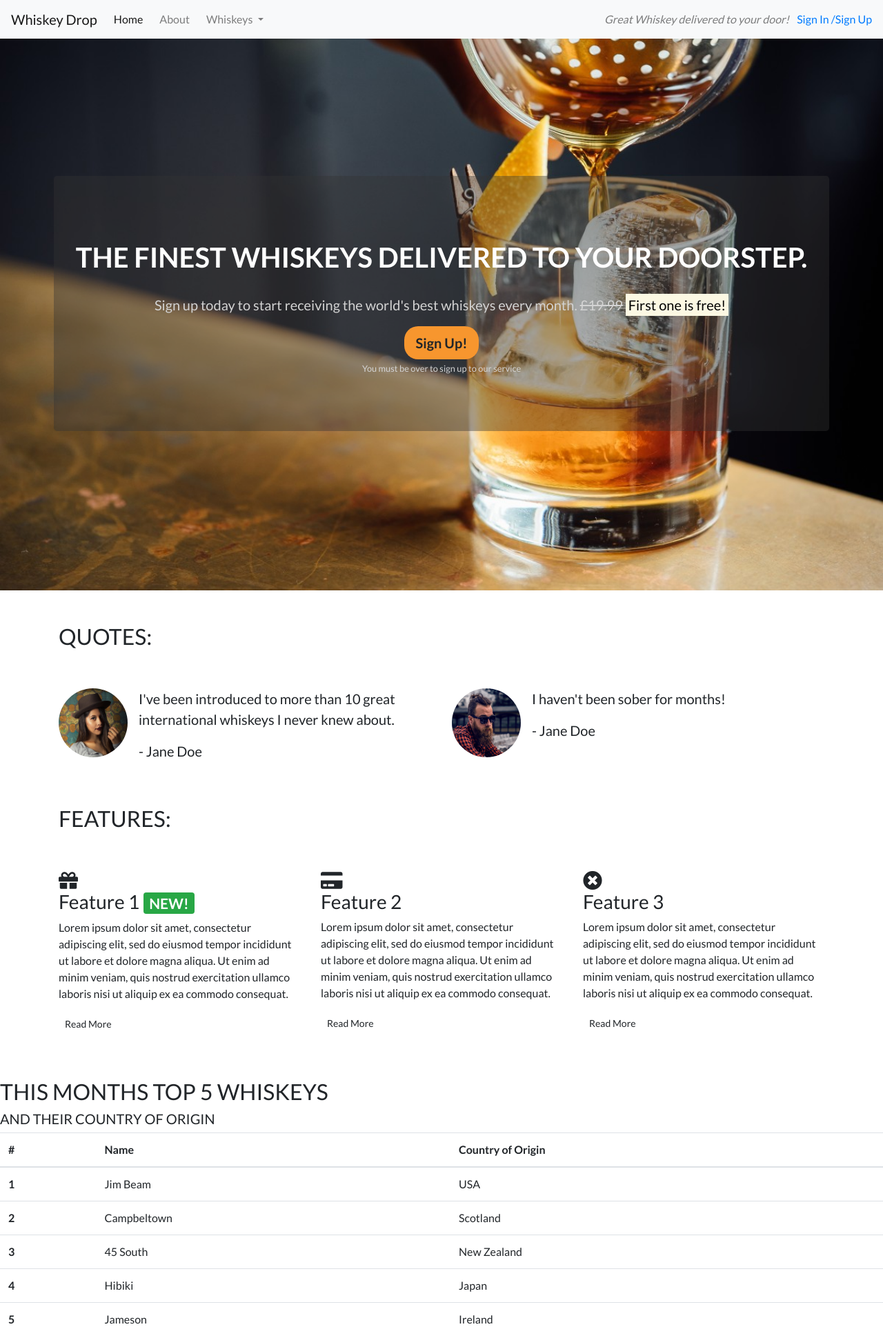
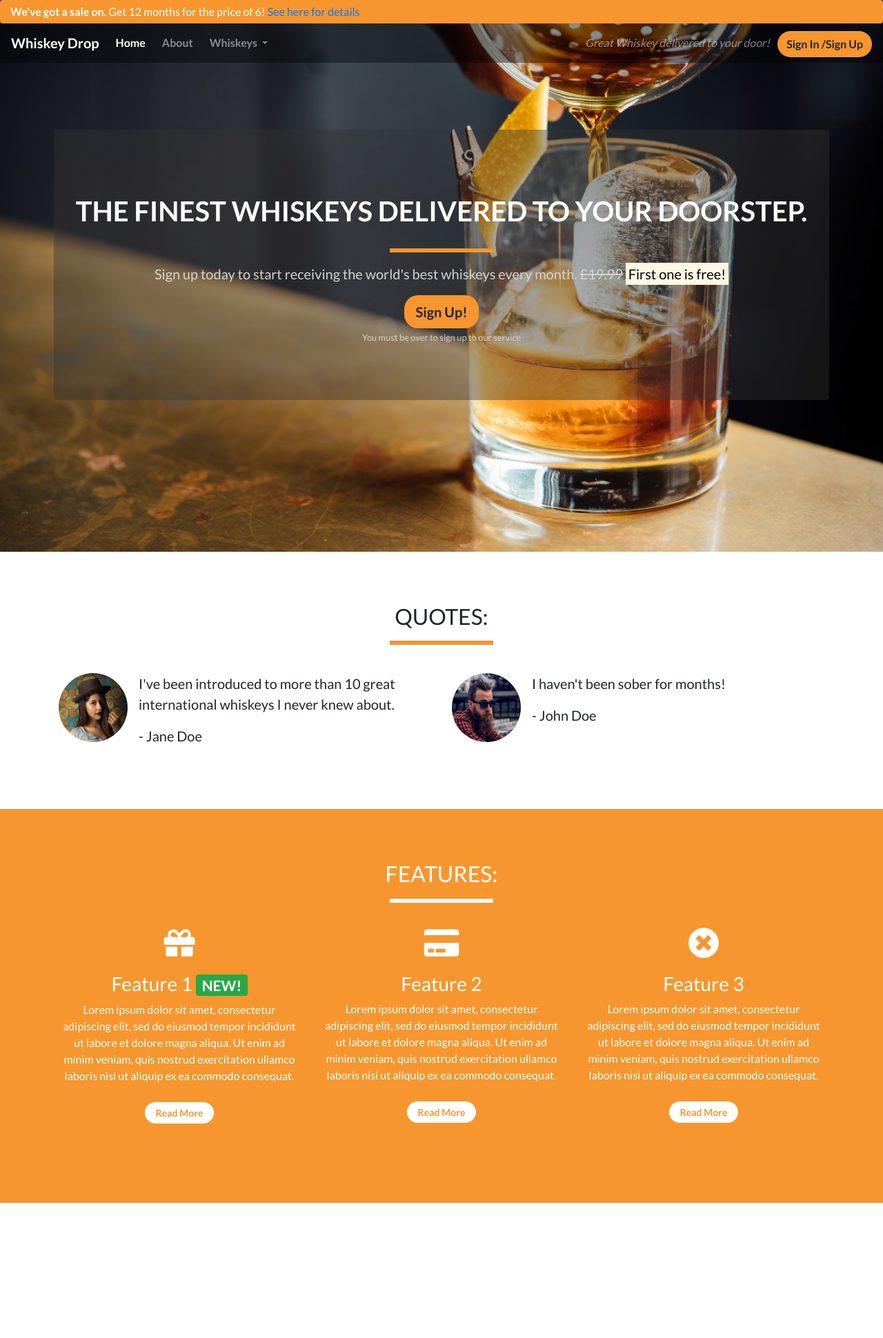
Before and after one commit to SuperGibbon/bootstrap-first, a plain HTML site: page index.html in a window 1280 px wide. Shown: the whole page at 69% size. After the commit the page ends 1744 px from the top, so only its background shows below. Drawn offline with nearby package versions, Linux system fonts and the light colour scheme.

Commit message:
after finishing bootstrap module, new styling added to quotes and features, spacing fixed to give page a better look

```diff
--- a/css/style.css
+++ b/css/style.css
@@ -1,5 +1,14 @@
 body{
     font-family: 'Lato', sans-serif;
+}
+
+.container-wrapper{
+
+}
+
+.container-wrapper-orange{
+    background-color: #f7962e;
+    color: white;
 }
 
 /*callout*/
@@ -18,6 +27,92 @@ body{
     justify-content: center;
 
     position: relative;
+
+    padding-left: 0;
+    padding-right: 0;
+}
+
+/*content containers*/
+
+.content-container{
+    padding-top: 75px;
+    padding-bottom: 75px
+}
+
+
+
+/*Page headers*/
+
+.page-header{
+    margin-bottom: 0;
+    border-bottom: 0;
+    text-align: center;
+}
+
+.page-header h2{
+    margin-top: 0;
+}
+
+.quotes .page-header{
+    margin-bottom: 25px;
+}
+
+/* Block dividers */
+
+.block-divider{
+    width: 150px;
+    height: 5px;
+
+}
+
+.block-divider-orange{
+    background-color: #f7962e;
+}
+
+.block-divider-white{
+    background-color: white;
+}
+
+/*Navbar*/
+
+.navalert-container{
+    position: absolute;
+    top: 0;
+    left: 0;
+    z-index: 1;
+    padding-left: 0;
+    padding-right: 0;
+}
+
+.navalert-container .col-12{
+    padding: 0;
+}
+
+.navbar{
+    margin-bottom: 0;
+    width: 100%;
+    background-color: rgba(0, 0, 0, 0.4);
+    border: 0;
+}
+
+.navbar-brand{
+    font-weight: bold;
+}
+
+.navbar .navbar-nav a{
+    font-weight: bold;
+}
+
+.navbar .navbar-toggler{
+    border: 0;
+}
+
+.alert-warning{
+    margin-bottom: 0;
+    border: 0;
+    color: white;
+    background-color: #f7962e;
+    padding: 5px 15px;
 }
 
 /* Jumbotron */
@@ -25,6 +120,7 @@ body{
 .jumbotron{
     background: transparent;
     background-color: rgba(50,50,50,0.4);
+    position: relative;
 }
 
 .jumbotron h1{
@@ -58,3 +154,24 @@ body{
     color: #f7962e;
     border-color: #f7962e;
 }
+
+.feature{
+    text-align: center;
+    margin-bottom: 40px;
+}
+
+.feature .btn-default{
+    background-color: white;
+    font-weight: bold;
+    border-radius: 20px;
+    min-width: 100px;
+    margin-top: 10px;
+    color: #f7962e;
+}
+
+.feature i{
+    margin-bottom: 20px;
+    margin-top: 20px;
+    font-size: 45px;
+    line-height: 45px;
+}
--- a/index.html
+++ b/index.html
@@ -11,7 +11,22 @@
 
 </head>
 <body>
-    <nav class="navbar navbar-light bg-light navbar-expand-sm">
+
+
+    <!-- Navbar-->
+    <div class="container-fluid navalert-container">
+        <div class="container-fluid alert-container">
+            <div class="row d-none d-sm-block">
+                <div class="col-12">
+                    <div class="site-wide-alert alert alert-warning">
+                        <strong>We've got a sale on.</strong> Get 12 months for the price of 6!
+                        <a href="">See here for details</a>
+                    </div>
+                </div>
+            </div>
+        </div>
+        <nav class="navbar navbar-dark navbar-expand-sm">
+
             <a href="/" class="navbar-brand">Whiskey Drop</a>
 
             <button class="navbar-toggler ml-auto" type="button" data-toggle="collapse" data-target="#navbarNavDropdown" aria-controls="navbarNavDropdown" aria-expanded="false" aria-label="Toggle navigation">
@@ -38,25 +53,20 @@
             </div>
                 <div class="d-none d-md-block">
                     <p class="navbar-text my-auto mr-2"><i>Great Whiskey delivered to your door!</i></p>
-                <a href="/login">Sign In /Sign Up</a>
+                    <a href="/login" class="btn btn-signup-og">Sign In /Sign Up</a>
                 </div>
         </nav>
-    <!-- <div class="container alert-container">
-        <div class="row d-none d-sm-block">
-            <div class="col-12">
-                <div class="alert alert-warning">
-                    <strong>We've got a sale on.</strong> Get 12 months for the price of 6!
-                    <a href="">See here for details</a>
     </div>
-            </div>
-        </div>
-    </div> -->
+        <!--/.Navbar-->
+
+
         <!-- Callout -->
-    <div class="callout-container">
+    <div class="container-fluid callout-container">
         <div class="row">
             <div class="col-12">
                 <section class="callout jumbotron text-center">
                     <h1>The finest whiskeys delivered to your doorstep.</h1>
+                    <hr class="block-divider block-divider-orange">
                     <p class="lead">Sign up today to start receiving the world's best whiskeys every month.
                         <s class="d-none d-sm-inline">£19.99</s>
                         <span class="d-inline d-sm-none"><br></span>
@@ -71,11 +81,13 @@
         <!-- /.callout -->
 
         <!-- Quotes -->
-    <div class="container quote-container">
+    <div class="container-wrapper">
+        <div class="container quote-container content-container">
             <section class="quotes">
                 <div class="row">
-                <div class="col-12 my-5">
+                    <div class="col-12 page-header">
                         <h2 class="text-uppercase">Quotes:</h2>
+                        <hr class="block-divider block-divider-orange">
                     </div>
                 </div>
                 <div class="row">
@@ -100,7 +112,7 @@
                             <div class="media-body">
                                 <blockquote class="blockquote">
                                     <p>I haven't been sober for months!</p>
-                                <p>- Jane Doe</p>
+                                    <p>- John Doe</p>
                                 </blockquote>
                             </div>
                         </div>
@@ -108,14 +120,17 @@
                 </div>
             </section>
         </div>
+    </div>
         <!-- /.quotes -->
 
         <!-- Features -->
-    <div class="container feature-container">
+    <div class="container-wrap container-wrapper-orange">
+        <div class="container feature-container content-container">
             <section class="features">
                 <div class="row">
-                <div class="col-12 my-5">
+                    <div class="col-12 page-header">
                         <h2 class="text-uppercase">Features:</h2>
+                        <hr class="block-divider block-divider-white">
                     </div>
                 </div>
                 <div class="row">
@@ -143,53 +158,8 @@
                 </div>
             </section>
         </div>
+    </div>
         <!-- /.features -->
-
-        <!--table-->
-    <div class="table-container">
-        <section class="Monthly Favourites">
-            <h2 class="text-uppercase mt-5">This months top 5 Whiskeys </h2>
-            <h5 class="text-uppercase">and their country of origin</h5>
-            <table class="table">
-                <thead>
-                    <tr>
-                        <th scope="col">#</th>
-                        <th scope="col">Name</th>
-                        <th scope="col">Country of Origin</th>
-                    </tr>
-                </thead>
-                <tbody>
-                    <tr>
-                        <th scope="row">1</th>
-                        <td>Jim Beam</td>
-                        <td>USA</td>
-                    </tr>
-                    <tr>
-                        <th scope="row">2</th>
-                        <td>Campbeltown</td>
-                        <td>Scotland</td>
-                    </tr>
-                    <tr>
-                        <th scope="row">3</th>
-                        <td>45 South</td>
-                        <td>New Zealand</td>
-                    </tr>
-                    <tr>
-                        <th scope="row">4</th>
-                        <td>Hibiki</td>
-                        <td>Japan</td>
-                    </tr>
-                    <tr>
-                        <th scope="row">5</th>
-                        <td>Jameson</td>
-                        <td>Ireland</td>
-                    </tr>
-                </tbody>
-            </table>
-        </section>
-    </div>
-
-
     <div class="modal" tabindex="-1" role="dialog" id="signUpModal">
         <div class="modal-dialog">
             <div class="modal-content">
```
Lines whose indentation alone changed are shown as unchanged.
